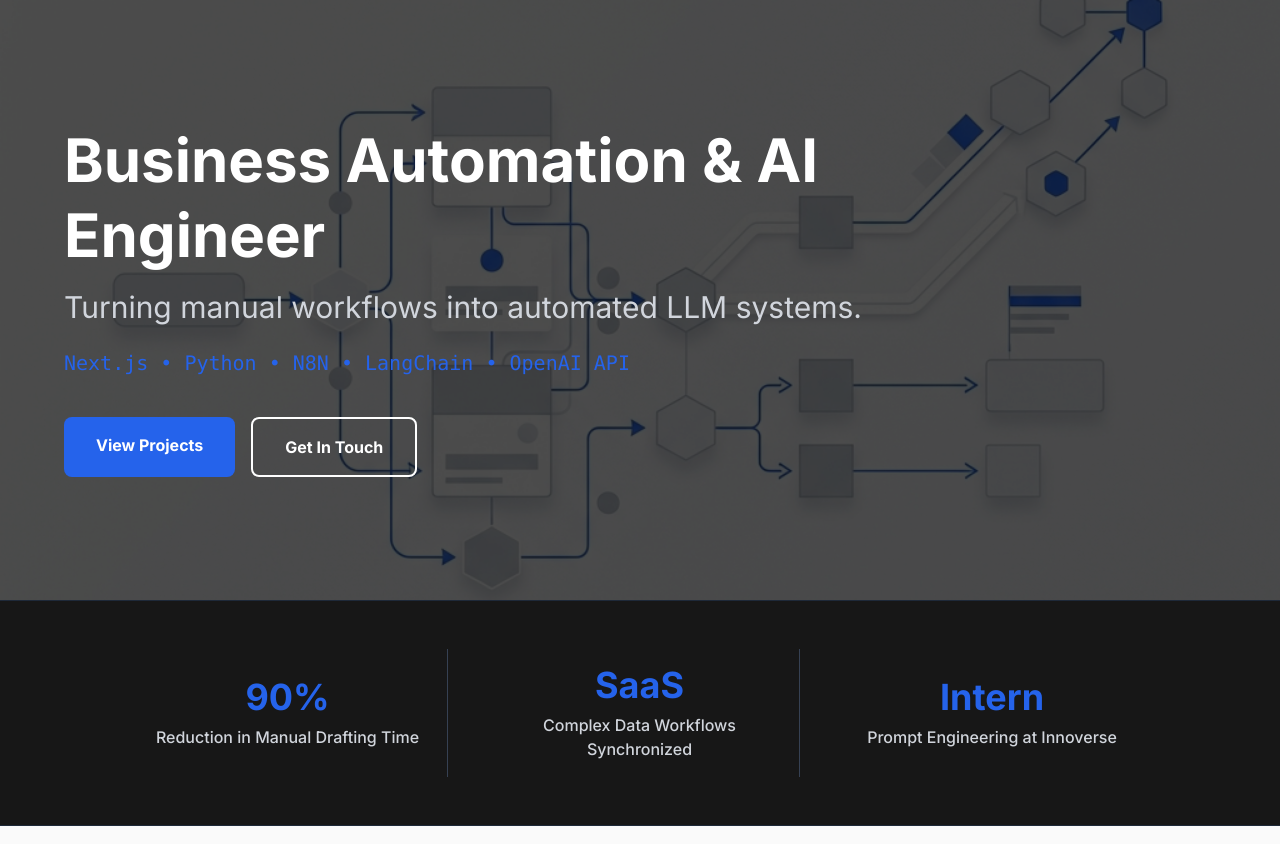
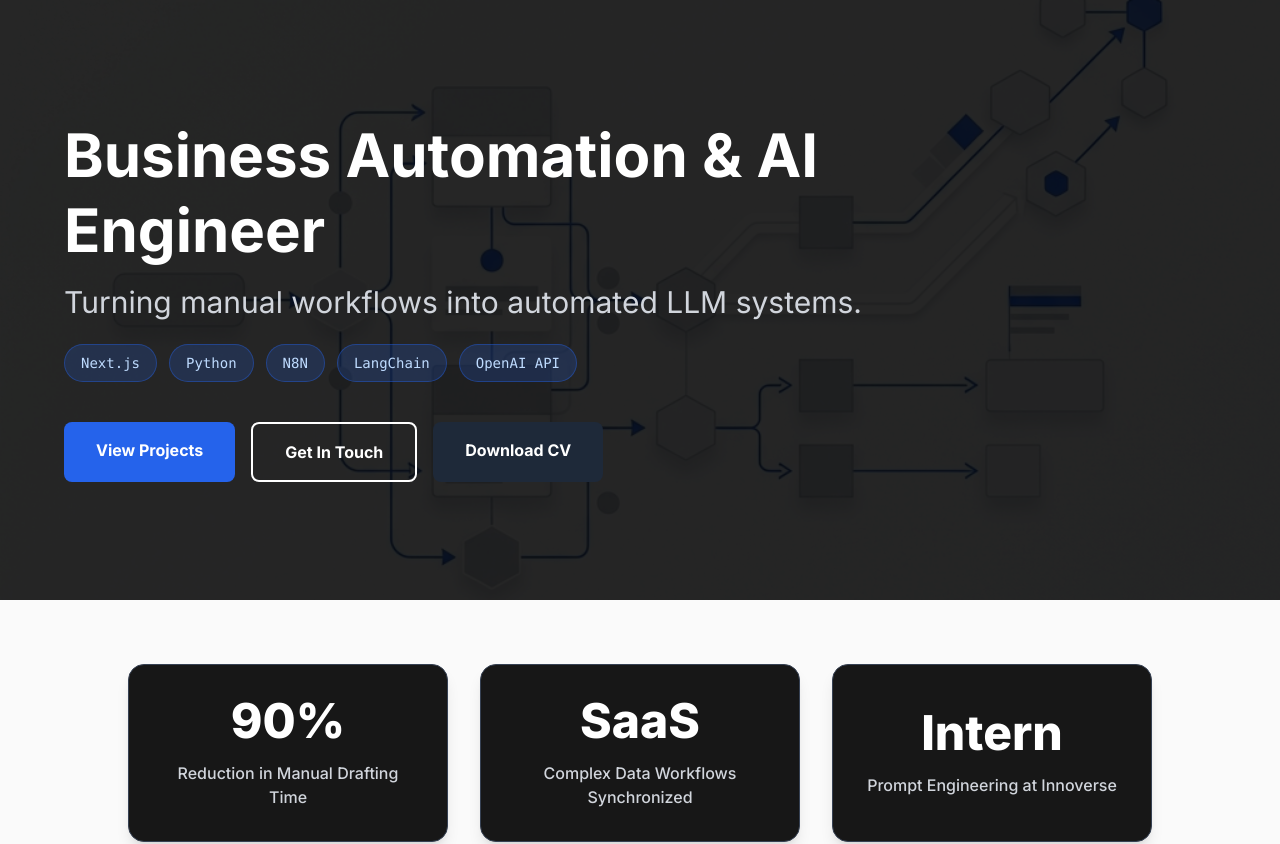
Before and after one commit to Rao-Faizi/flyrank-AiFluency-portfolio-site, a Next.js app: page / in a window 1280 px wide. Shown: the top 844 px of the page. Built offline with nearby package versions, Linux system fonts and the light colour scheme.

Commit message:
FL-17 (Part 3): Final accessibility and UX polish

```diff
--- a/components/Footer.tsx
+++ b/components/Footer.tsx
@@ -7,14 +7,11 @@ export default function Footer() {
         </p>
 
         <div className="flex items-center gap-6">
-          <a href="https://linkedin.com/in/raofaizi21" target="_blank" rel="noopener noreferrer" className="text-gray-400 hover:text-white transition-colors font-medium">
+          <a href="https://linkedin.com/in/raofaizi21" target="_blank" rel="noopener noreferrer" className="text-gray-400 hover:text-white transition-colors font-medium text-lg">
             LinkedIn
           </a>
-          <a href="https://github.com/Rao-Faizi" target="_blank" rel="noopener noreferrer" className="text-gray-400 hover:text-white transition-colors font-medium">
+          <a href="https://github.com/Rao-Faizi" target="_blank" rel="noopener noreferrer" className="text-gray-400 hover:text-white transition-colors font-medium text-lg">
             GitHub
-          </a>
-          <a href="/cv.pdf" className="text-gray-400 hover:text-white transition-colors font-medium">
-            Download CV
           </a>
         </div>
       </div>
--- a/components/Hero.tsx
+++ b/components/Hero.tsx
@@ -12,8 +12,8 @@ export default function Hero() {
           className="object-cover"
           priority
         />
-        {/* Dark Overlay Fix for Contrast */}
-        <div className="absolute inset-0 bg-black/70"></div>
+        {/* Dark Overlay Fix for Contrast - Increased to 85% opacity */}
+        <div className="absolute inset-0 bg-black/85"></div>
       </div>
 
       {/* Content */}
@@ -25,9 +25,14 @@ export default function Hero() {
           </span>
         </h1>
 
-        <p className="text-lg md:text-xl text-accent font-mono mb-10">
-          Next.js • Python • N8N • LangChain • OpenAI API
-        </p>
+        {/* Tech Stack Pills for better contrast */}
+        <div className="flex flex-wrap gap-3 mb-10">
+          <span className="bg-accent/20 border border-accent/40 text-blue-200 px-4 py-2 rounded-full font-mono text-sm font-medium">Next.js</span>
+          <span className="bg-accent/20 border border-accent/40 text-blue-200 px-4 py-2 rounded-full font-mono text-sm font-medium">Python</span>
+          <span className="bg-accent/20 border border-accent/40 text-blue-200 px-4 py-2 rounded-full font-mono text-sm font-medium">N8N</span>
+          <span className="bg-accent/20 border border-accent/40 text-blue-200 px-4 py-2 rounded-full font-mono text-sm font-medium">LangChain</span>
+          <span className="bg-accent/20 border border-accent/40 text-blue-200 px-4 py-2 rounded-full font-mono text-sm font-medium">OpenAI API</span>
+        </div>
 
         <div className="flex flex-col sm:flex-row gap-4">
           <a
@@ -42,6 +47,12 @@ export default function Hero() {
           >
             Get In Touch
           </a>
+          <a
+            href="/cv.pdf"
+            className="inline-block text-center w-full sm:w-auto bg-gray-800 text-white font-bold py-4 px-8 rounded-lg hover:bg-gray-700 transition-colors"
+          >
+            Download CV
+          </a>
         </div>
       </div>
     </section>
--- a/components/ImpactMetrics.tsx
+++ b/components/ImpactMetrics.tsx
@@ -1,17 +1,17 @@
 export default function ImpactMetrics() {
   return (
-    <section className="bg-foreground border-y border-gray-800 py-12 px-4">
-      <div className="max-w-5xl mx-auto grid grid-cols-1 md:grid-cols-3 gap-8 text-center divide-y md:divide-y-0 md:divide-x divide-gray-700">
-        <div className="flex flex-col items-center justify-center p-4">
-          <span className="text-4xl font-bold text-accent mb-2">90%</span>
+    <section className="bg-background py-16 px-4">
+      <div className="max-w-5xl mx-auto grid grid-cols-1 md:grid-cols-3 gap-8">
+        <div className="bg-foreground border border-gray-700 rounded-2xl p-8 flex flex-col items-center justify-center text-center shadow-lg">
+          <span className="text-5xl font-extrabold text-white mb-4">90%</span>
           <p className="text-gray-300 font-medium">Reduction in Manual Drafting Time</p>
         </div>
-        <div className="flex flex-col items-center justify-center p-4">
-          <span className="text-4xl font-bold text-accent mb-2">SaaS</span>
+        <div className="bg-foreground border border-gray-700 rounded-2xl p-8 flex flex-col items-center justify-center text-center shadow-lg">
+          <span className="text-5xl font-extrabold text-white mb-4">SaaS</span>
           <p className="text-gray-300 font-medium">Complex Data Workflows Synchronized</p>
         </div>
-        <div className="flex flex-col items-center justify-center p-4">
-          <span className="text-4xl font-bold text-accent mb-2">Intern</span>
+        <div className="bg-foreground border border-gray-700 rounded-2xl p-8 flex flex-col items-center justify-center text-center shadow-lg">
+          <span className="text-5xl font-extrabold text-white mb-4">Intern</span>
           <p className="text-gray-300 font-medium">Prompt Engineering at Innoverse</p>
         </div>
       </div>
```
